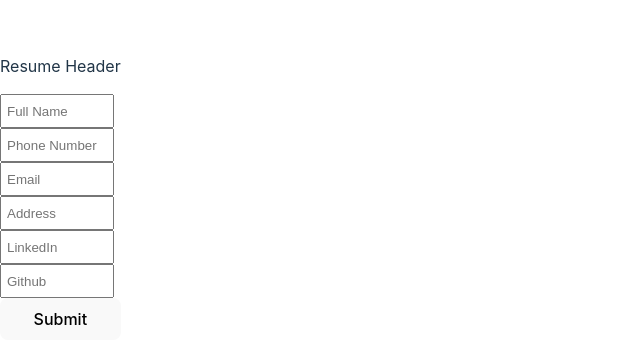
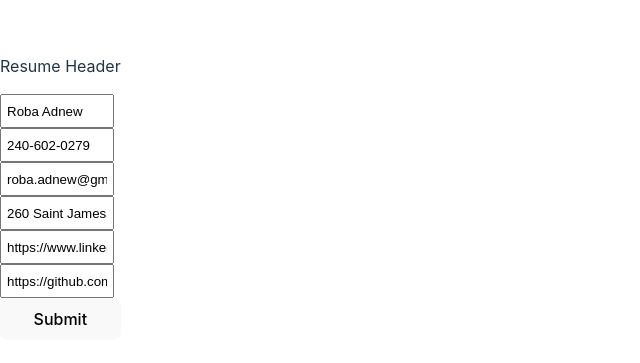
Before and after one commit to roba-adnew/cv-application, a React (Vite) app in the folder cv-application/: page / in a window 1280 px wide. Shown: the part 211-574 px from the top of the page, without its empty margins (0-640 px from the left). Built offline with nearby package versions, Linux system fonts and the light colour scheme.

Commit message:
Updated Header component to be the parent of two comonents and pass state to them

```diff
--- a/cv-application/src/App.css
+++ b/cv-application/src/App.css
@@ -1,3 +1,5 @@
 #app {
   display: flex;
+  justify-content: space-around;
+  align-items: center;
 }
--- a/cv-application/src/Header/HeaderForm.jsx
+++ b/cv-application/src/Header/HeaderForm.jsx
@@ -2,17 +2,12 @@ import { useState } from 'react';
 import PropTypes from 'prop-types';
 import './HeaderForm.css';
 
-export default function HeaderForm({ submitHandler }) {
-    const [shouldRenderInput, setShouldRenderInput] = useState(true);
-    const [header, setHeader] = useState(() => ({
-        name: '',
-        phone: '',
-        email: '',
-        address: '',
-        linkedin: '',
-        github: ''
-    }))
-
+function HeaderInput({
+    header,
+    updateHeader,
+    shouldDisplay,
+    handleEdit,
+    submitHandler}) {
     const tagAttributes =
         {
             name: {
@@ -47,6 +42,84 @@ export default function HeaderForm({ submitHandler }) {
             }
         };
 
+    const dataAndTagStructureMatch = Object.keys(header)
+    .every(field => {
+        return Object.keys(tagAttributes).includes(field)
+    })
+
+    if (!dataAndTagStructureMatch) {
+        throw new Error(' DOM may not match the structure of the header data')
+    }
+
+    return (
+        <>
+        {shouldDisplay &&
+                <form
+                >
+                    {Object.keys(header).map(field =>
+                        <input
+                            key={field}
+                            id={field}
+                            placeholder={tagAttributes[field]['placeholder']}
+                            type={tagAttributes[field]['placeholder']}
+                            {...tagAttributes[field]['required']
+                                && {required: true}}
+                            value={header[field]}
+                            onChange={updateHeader}
+                            >
+                        </input>
+                    )}
+                    <button onClick={(e) => {
+                        handleEdit(e)
+                        submitHandler(header)
+                    }}>
+                        Submit
+                    </button>
+                </form>
+            }
+        </>
+    )
+}
+
+function SubmittedInputDisplay({
+    header,
+    handleEdit,
+    shouldDisplay
+}) {
+
+    return (
+        <>
+            {shouldDisplay &&
+                    <div>
+                        {Object.keys(header).map(field =>
+                            <p key={field}>{header[field]}</p>
+                        )}
+                        <button onClick={handleEdit}>Edit</button>
+                    </div>
+                }
+        </>
+    )
+}
+
+function HeaderForm({ submitHandler }) {
+    const [shouldRenderInput, setShouldRenderInput] = useState(true);
+    // {
+    //     name: '',
+    //     phone: '',
+    //     email: '',
+    //     address: '',
+    //     linkedin: '',
+    //     github: ''
+    // }
+    const [header, setHeader] = useState(() => ({
+        name: 'Roba Adnew',
+        phone: '240-602-0279',
+        email: 'roba.adnew@gmail.com',
+        address: '260 Saint James Pl, Brooklyn, NY, 11238',
+        linkedin: 'https://www.linkedin.com/in/roba-adnew/',
+        github: 'https://github.com/roba-adnew'
+    }))
+
 
     function updateHeader(e) {
         e.preventDefault();
@@ -61,51 +134,39 @@ export default function HeaderForm({ submitHandler }) {
     }
     const shouldShowSubmission = !shouldRenderInput;
 
-    const dataAndTagStructureMatch = Object.keys(header)
-        .every(field => {
-            return Object.keys(tagAttributes).includes(field)
-        })
-
-    if (!dataAndTagStructureMatch) {
-        throw new Error(' DOM may not match the structure of the header data')
-    }
 
     return (
         <div>
             <p>Resume Header</p>
-                {shouldRenderInput &&
-                    <form
-                    >
-                        {Object.keys(header).map(field =>
-                            <input
-                                key={field}
-                                id={field}
-                                placeholder={tagAttributes[field]['placeholder']}
-                                type={tagAttributes[field]['placeholder']}
-                                {...tagAttributes[field]['required']
-                                    && {required: true}}
-                                onChange={updateHeader}
-                                >
-                            </input>
-                        )}
-                        <button onClick={(e) => {
-                            handleEdit(e)
-                            submitHandler(header)
-                        }}>
-                            Submit
-                        </button>
-                    </form>
-                }
-                {shouldShowSubmission &&
-                    <div>
-                        {Object.keys(header).map(field =>
-                            <p key={field}>{header[field]}</p>
-                        )}
-                        <button onClick={handleEdit}>Edit</button>
-                    </div>
-                }
+                <HeaderInput
+                    header={header}
+                    updateHeader={updateHeader}
+                    shouldDisplay={shouldRenderInput}
+                    handleEdit={handleEdit}
+                    submitHandler={submitHandler}
+                />
+                <SubmittedInputDisplay
+                    header={header}
+                    shouldDisplay={shouldShowSubmission}
+                    handleEdit={handleEdit}
+                />
+
         </div>
     )
 }
 
 HeaderForm.propTypes = { submitHandler: PropTypes.func }
+HeaderInput.propTypes = {
+    header: PropTypes.object,
+    updateHeader: PropTypes.func,
+    shouldDisplay: PropTypes.bool,
+    handleEdit: PropTypes.func,
+    submitHandler: PropTypes.func
+}
+SubmittedInputDisplay.propTypes = {
+    header: PropTypes.object,
+    shouldDisplay: PropTypes.bool,
+    handleEdit: PropTypes.func
+}
+
+export default HeaderForm;
```
